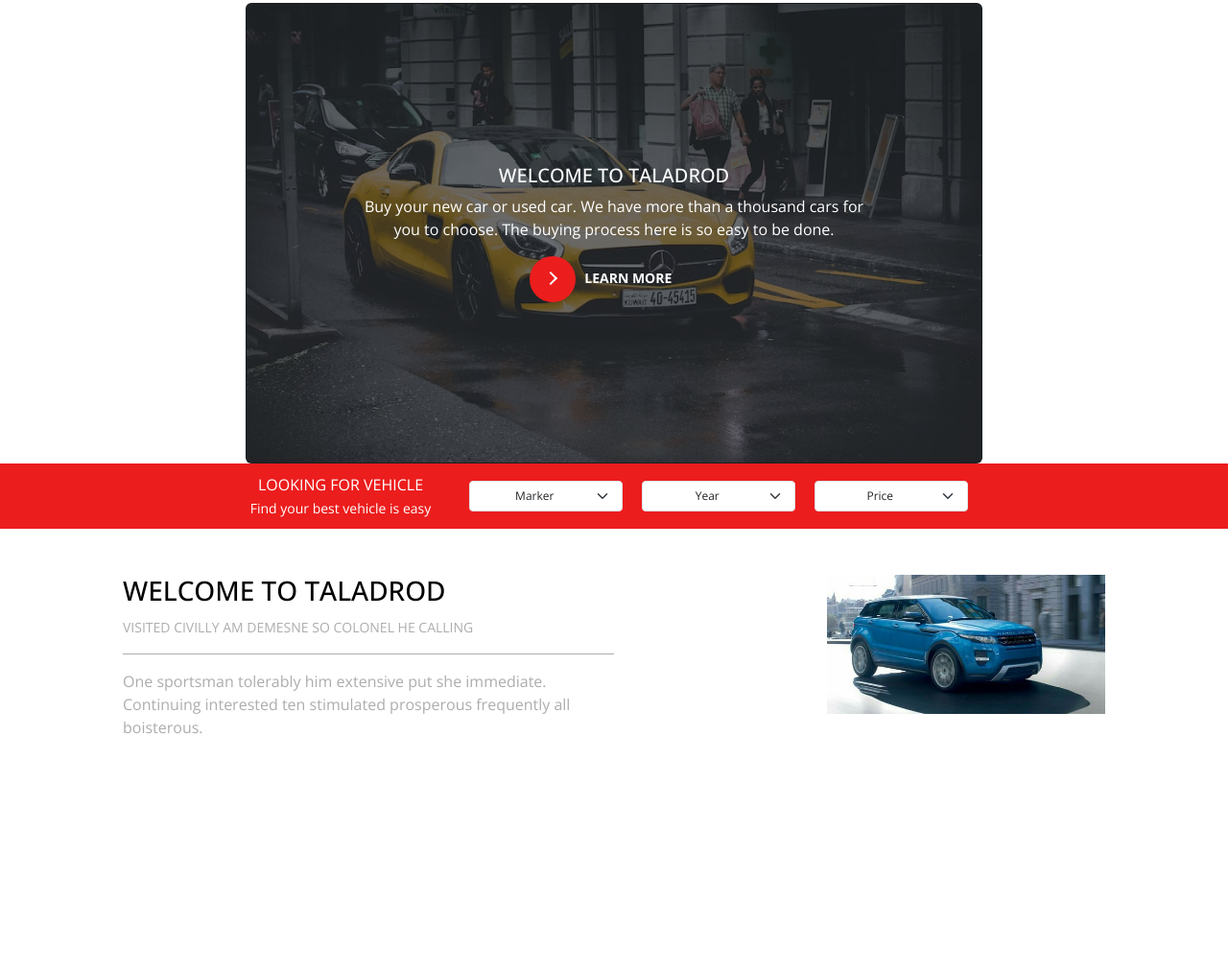
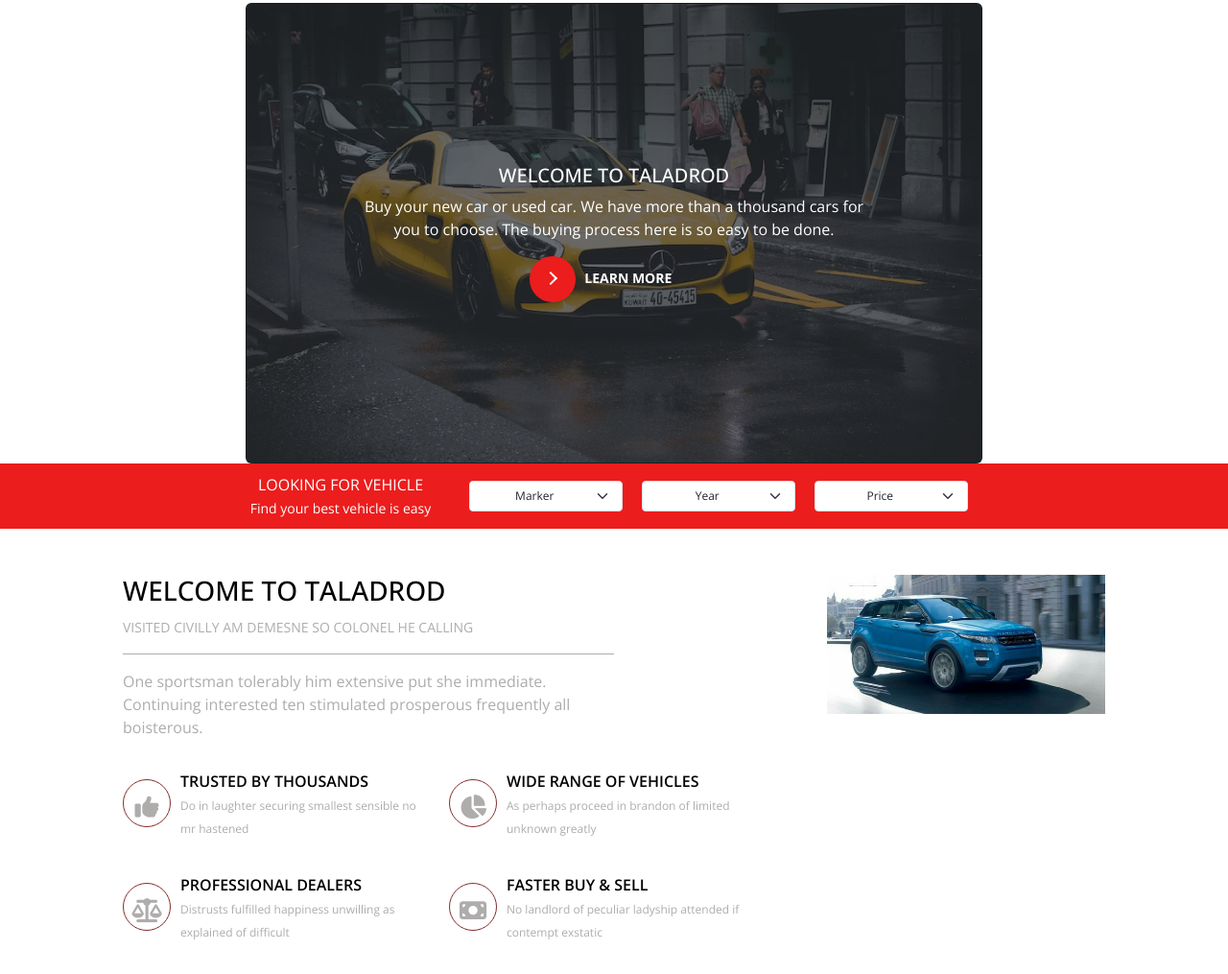
Before and after one commit to brunogs97/taladrod, a plain HTML site: page index.html in a window 1280 px wide. Shown: the part 93-1108 px from the top of the page at 96% size. Drawn offline with nearby package versions, Linux system fonts and the light colour scheme.

Commit message:
:construction: secao vantagens

```diff
--- a/assets/css/main.css
+++ b/assets/css/main.css
@@ -26,3 +26,55 @@ main {
     background-repeat: no-repeat;
     background-size: contain;
 }
+
+.vantagens {
+    display: grid;
+    grid-template-columns: 1fr 1fr;
+    gap: 20px;
+}
+
+.container-vantagens {
+    width: 25vw;
+    margin-top: 1em;
+}
+
+.icone-vantagens {
+    width: 50px;
+    height: 50px;
+    font-size: 25px;
+    border: 1px solid var(--vermelho-escuro);
+    border-radius: 50%;
+    float: left;
+    text-align: center;
+    padding-top: 10px;
+    align-content: center;
+    margin-right: 10px;
+    margin-top: 10px;
+}
+
+.container-vantagens span {
+    display: block;
+    color: var(--preto);
+    font-weight: 600;
+}
+
+.container-vantagens small {
+    font-size: 12px;
+}
+
+@media (max-width: 500px) {
+    .vantagens {
+        width: 80vw;
+        display: flex;
+        justify-content: center;
+        flex-direction: column;
+        align-items: center;
+        gap: 20px;
+        margin: 0 auto;
+    }
+
+    .container-vantagens {
+        width: 70vw;
+        margin-top: 1em;
+    }
+}
--- a/index.html
+++ b/index.html
@@ -140,7 +140,34 @@
                     all boisterous.
                 </P>
                 <div class="vantagens">
-
+                    <div class="container-vantagens">
+                        <i class="fa-solid fa-thumbs-up icone-vantagens"></i>
+                        <span>TRUSTED BY THOUSANDS</span>
+                        <small>
+                            Do in laughter securing smallest sensible no mr hastened
+                        </small>
+                    </div>
+                    <div class="container-vantagens">
+                        <i class="fa-solid fa-chart-pie icone-vantagens"></i>
+                        <span>WIDE RANGE OF VEHICLES</span>
+                        <small>
+                            As perhaps proceed in brandon of limited unknown greatly
+                        </small>
+                    </div>
+                    <div class="container-vantagens">
+                        <i class="fa-solid fa-scale-balanced icone-vantagens"></i>
+                        <span>PROFESSIONAL DEALERS</span>
+                        <small>
+                            Distrusts fulfilled happiness unwilling as explained of difficult
+                        </small>
+                    </div>
+                    <div class="container-vantagens">
+                        <i class="fa-solid fa-money-bill icone-vantagens"></i>
+                        <span>FASTER BUY & SELL</span>
+                        <small>
+                            No landlord of peculiar ladyship attended if contempt exstatic
+                        </small>
+                    </div>
                 </div>
             </div>
             <div class="img-secao-apresentacao"></div>
```
